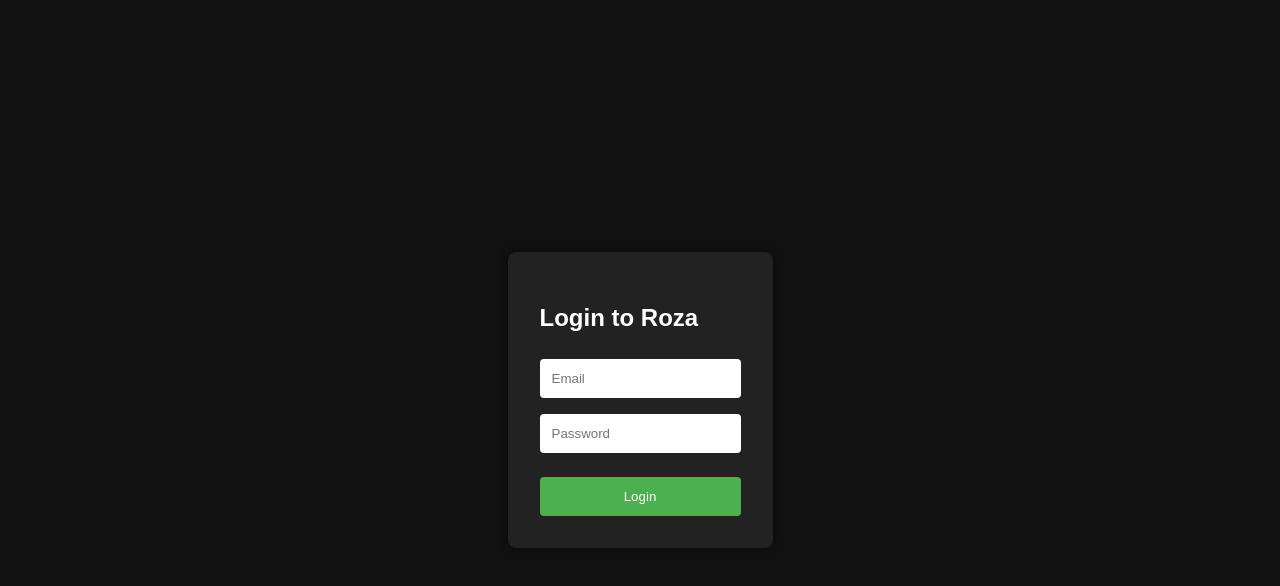
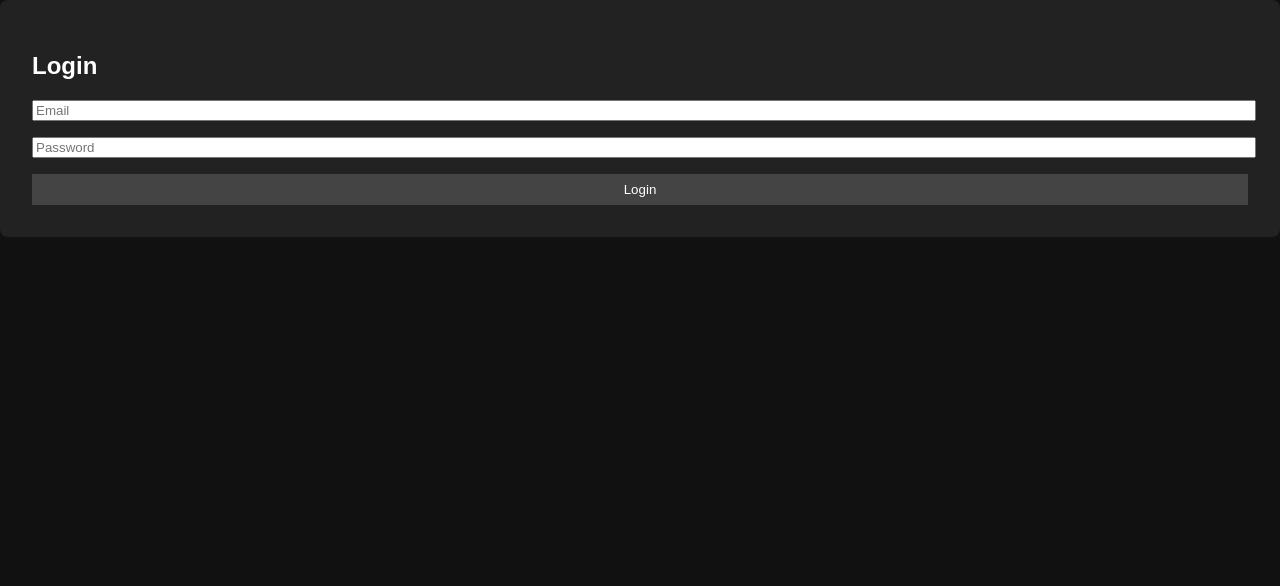
Before and after one commit to MrFord87/roza-FSG, a Next.js app: page /login in a window 1280 px wide. Shown: the top 586 px of the page. Built offline with nearby package versions, Linux system fonts and the light colour scheme.

Commit message:
Update login.js

```diff
--- a/pages/login.js
+++ b/pages/login.js
@@ -1,75 +1,41 @@
-import { useState } from 'react';
+import React, { useState } from 'react';
 
-export default function Login() {
+export default function LoginForm() {
   const [email, setEmail] = useState('');
   const [password, setPassword] = useState('');
 
   const handleSubmit = (e) => {
     e.preventDefault();
-    // Placeholder for authentication logic
-    alert(`Logging in with:\nEmail: ${email}\nPassword: ${password}`);
+    console.log('Login Attempt:', { email, password });
+    // Here you’d typically call an API or auth function
   };
 
   return (
-    <div style={styles.container}>
-      <div style={styles.formContainer}>
-        <h2>Login to Roza</h2>
-        <form onSubmit={handleSubmit} style={styles.form}>
+    <div style={{ backgroundColor: '#222', padding: '2rem', borderRadius: '8px' }}>
+      <h2>Login</h2>
+      <form onSubmit={handleSubmit}>
+        <div>
           <input
             type="email"
             placeholder="Email"
             value={email}
             onChange={(e) => setEmail(e.target.value)}
-            style={styles.input}
-            required
+            style={{ width: '100%', marginBottom: '1rem' }}
           />
+        </div>
+        <div>
           <input
             type="password"
             placeholder="Password"
             value={password}
             onChange={(e) => setPassword(e.target.value)}
-            style={styles.input}
-            required
+            style={{ width: '100%', marginBottom: '1rem' }}
           />
-          <button type="submit" style={styles.button}>Login</button>
-        </form>
-      </div>
+        </div>
+        <button type="submit" style={{ width: '100%', padding: '0.5rem', backgroundColor: '#444', color: 'white', border: 'none' }}>
+          Login
+        </button>
+      </form>
     </div>
   );
 }
-
-const styles = {
-  container: {
-    display: 'flex',
-    height: '100vh',
-    justifyContent: 'center',
-    alignItems: 'center',
-    backgroundColor: '#111',
-    color: 'white',
-  },
-  formContainer: {
-    backgroundColor: '#222',
-    padding: '2rem',
-    borderRadius: '8px',
-    boxShadow: '0 0 10px rgba(0,0,0,0.5)',
-  },
-  form: {
-    display: 'flex',
-    flexDirection: 'column',
-  },
-  input: {
-    margin: '0.5rem 0',
-    padding: '0.75rem',
-    border: 'none',
-    borderRadius: '4px',
-  },
-  button: {
-    marginTop: '1rem',
-    padding: '0.75rem',
-    backgroundColor: '#4CAF50',
-    border: 'none',
-    borderRadius: '4px',
-    color: 'white',
-    cursor: 'pointer',
-  },
-};
```
